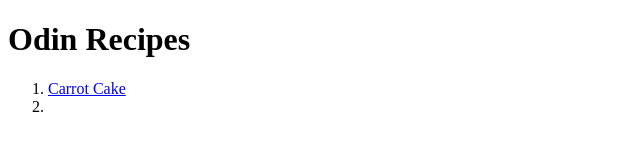
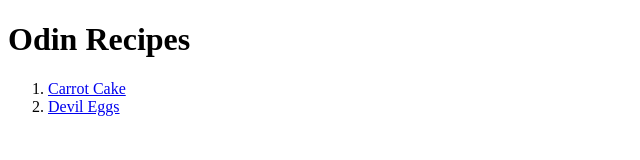
Before and after one commit to Nav-neetKr/odin-recipes, a plain HTML site: page index.html in a window 1280 px wide. Shown: the full height of the page, 0-640 px from the left. Drawn offline with Linux system fonts and the light colour scheme.

Commit message:
Add a recipe

```diff
--- a/index.html
+++ b/index.html
@@ -10,7 +10,7 @@
     <h1>Odin Recipes</h1>
     <ol>
         <li><a href="./recipes/carrotcake.html">Carrot Cake</a></li>
-        <li><a href="./recipes/deviledeggs.html"></a></li>
+        <li><a href="./recipes/deviledeggs.html">Devil Eggs</a></li>
     </ol>
 </body>
 </html>
```
